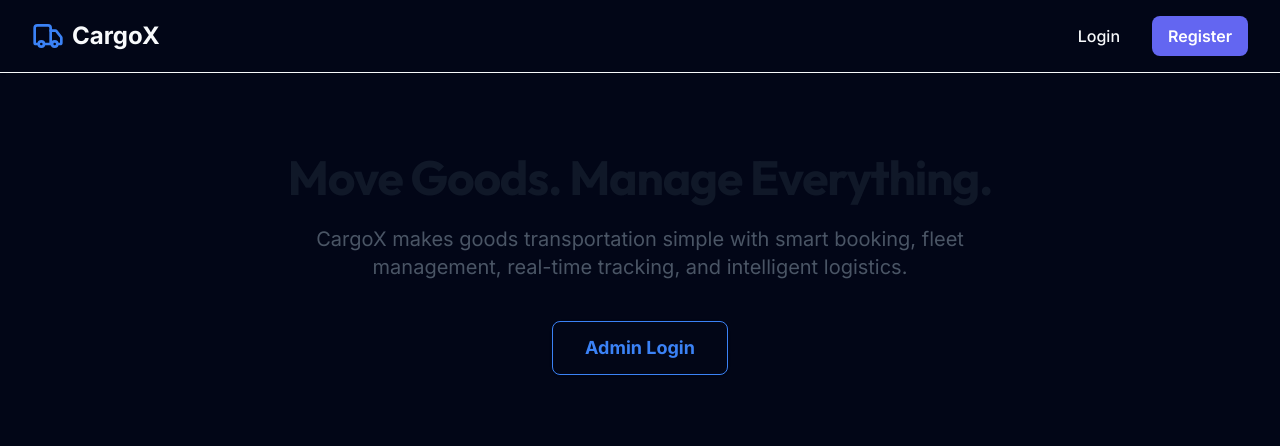
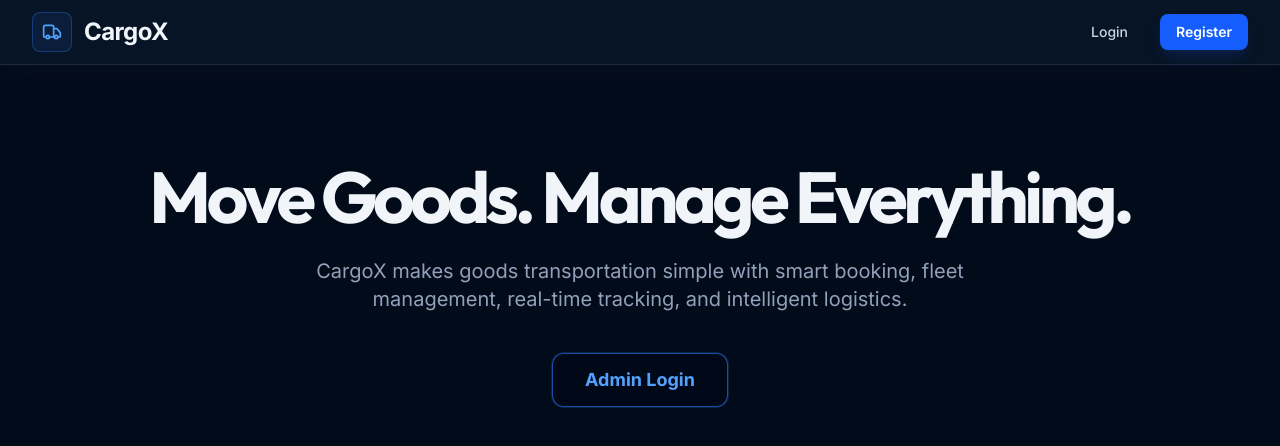
Before and after one commit to Srujankumar4346/CargoX, a React (Vite) app in the folder admin-frontend/: page / in a window 1280 px wide. Shown: the top 446 px of the page. Built offline with nearby package versions, Linux system fonts and the light colour scheme; no server answers.

Commit message:
admin access changing admin + drivers

```diff
--- a/admin-frontend/src/App.tsx
+++ b/admin-frontend/src/App.tsx
@@ -4,12 +4,18 @@ import { useAuth } from "@clerk/react";
 import LandingPage from "./pages/LandingPage";
 import AdminDashboard from "./pages/admin/AdminDashboard";
 import DriverWorkspace from "./pages/driver/DriverWorkspace";
-import { api } from "./services/api";
+import { api, setTokenGetter } from "./services/api";
 
 function RoleGate({ allowedRole, children }: { allowedRole: "ADMIN" | "DRIVER"; children: React.ReactNode }) {
-  const { isLoaded, isSignedIn } = useAuth();
+  const { isLoaded, isSignedIn, getToken } = useAuth();
   const [role, setRole] = useState<"ADMIN" | "DRIVER" | null>(null);
   const [loading, setLoading] = useState(true);
+
+  useEffect(() => {
+    if (getToken) {
+      setTokenGetter(getToken);
+    }
+  }, [getToken]);
 
   useEffect(() => {
     let mounted = true;
@@ -59,6 +65,14 @@ function RoleGate({ allowedRole, children }: { allowedRole: "ADMIN" | "DRIVER";
 }
 
 function App() {
+  const { getToken } = useAuth();
+
+  useEffect(() => {
+    if (getToken) {
+      setTokenGetter(getToken);
+    }
+  }, [getToken]);
+
   // Enforce dark mode by default unless user has saved 'light'
   useEffect(() => {
     const savedTheme = localStorage.getItem('theme');
--- a/admin-frontend/src/pages/LandingPage.tsx
+++ b/admin-frontend/src/pages/LandingPage.tsx
@@ -1,51 +1,83 @@
 import { Link } from "react-router-dom";
 import { Truck } from "lucide-react";
-import { Show, SignInButton, SignUpButton, UserButton } from "@clerk/react";
+import { Show, SignInButton, SignUpButton, UserButton, useAuth } from "@clerk/react";
+import { useEffect, useState } from "react";
+import { api } from "../services/api";
 
 export default function LandingPage() {
+  const { isLoaded, isSignedIn } = useAuth();
+  const [role, setRole] = useState<"ADMIN" | "DRIVER" | null>(null);
+
+  useEffect(() => {
+    if (!isLoaded || !isSignedIn) {
+      setRole(null);
+      return;
+    }
+
+    let mounted = true;
+    api.getCurrentUserProfile()
+      .then((user) => {
+        if (mounted) setRole(user.role);
+      })
+      .catch(() => {
+        if (mounted) setRole(null);
+      });
+
+    return () => {
+      mounted = false;
+    };
+  }, [isLoaded, isSignedIn]);
+
+  const dashboardLink = role === "DRIVER" ? "/driver" : "/admin";
+  const dashboardLabel = role === "DRIVER" ? "Go to Driver Dashboard" : "Go to Admin Dashboard";
+
   return (
-    <div className="min-h-screen bg-[var(--bg-primary)]">
-      <header className="bg-[var(--bg-secondary)] shadow-sm sticky top-0 z-10 border-b border-[var(--border-color)]">
-        <div className="max-w-7xl mx-auto px-4 sm:px-6 lg:px-8 py-4 flex justify-between items-center">
-          <div className="flex items-center gap-2">
-            <Truck className="h-8 w-8 text-[var(--accent)]" />
-            <span className="text-2xl font-bold text-[var(--text-primary)]">CargoX</span>
+    <div className="min-h-screen bg-[#020b1a] text-slate-100">
+      <header className="border-b border-slate-800 bg-[#071425] shadow-[0_8px_20px_rgba(15,23,42,0.35)] sticky top-0 z-10">
+        <div className="mx-auto flex max-w-7xl items-center justify-between px-4 py-3 sm:px-6 lg:px-8">
+          <div className="flex items-center gap-3">
+            <div className="flex h-10 w-10 items-center justify-center rounded-lg border border-blue-500/30 bg-blue-500/10">
+              <Truck className="h-5 w-5 text-blue-400" />
+            </div>
+            <span className="text-2xl font-bold tracking-tight text-slate-100">CargoX</span>
           </div>
-          <div className="flex gap-4 items-center">
+          <div className="flex items-center gap-4">
             <Show when="signed-out">
               <SignInButton mode="modal">
-                <button className="text-[var(--text-secondary)] hover:text-[var(--text-primary)] font-medium px-4 py-2">Login</button>
+                <button className="rounded-lg px-4 py-2 text-sm font-medium text-slate-300 transition hover:text-white">Login</button>
               </SignInButton>
               <SignUpButton mode="modal">
-                <button className="btn-primary">Register</button>
+                <button className="rounded-lg bg-blue-600 px-4 py-2 text-sm font-semibold text-white shadow-lg shadow-blue-900/30 transition hover:bg-blue-500">Register</button>
               </SignUpButton>
             </Show>
             <Show when="signed-in">
-              <Link to="/admin" className="text-[var(--text-secondary)] hover:text-[var(--text-primary)] font-medium px-4 py-2 mr-4">Dashboard</Link>
+              <Link to={dashboardLink} className="mr-2 rounded-lg px-4 py-2 text-sm font-medium text-slate-300 transition hover:text-white">
+                {role === "DRIVER" ? "Driver Dashboard" : "Dashboard"}
+              </Link>
               <UserButton />
             </Show>
           </div>
         </div>
       </header>
 
-      <main className="max-w-7xl mx-auto px-4 sm:px-6 lg:px-8 py-20 text-center">
-        <h1 className="text-5xl font-extrabold text-gray-900 mb-6 tracking-tight">
+      <main className="mx-auto flex max-w-7xl flex-col items-center px-4 py-24 text-center sm:px-6 lg:px-8">
+        <h1 className="mb-6 text-5xl font-bold tracking-[-0.06em] text-slate-100 sm:text-6xl md:text-7xl">
           Move Goods. Manage Everything.
         </h1>
-        <p className="text-xl text-gray-600 mb-10 max-w-2xl mx-auto">
+        <p className="mx-auto mb-10 max-w-3xl text-lg text-slate-400 sm:text-xl">
           CargoX makes goods transportation simple with smart booking, fleet management, real-time tracking, and intelligent logistics.
         </p>
-        <div className="flex justify-center gap-6">
+        <div className="flex justify-center">
           <Show when="signed-out">
             <SignInButton mode="modal">
-              <button className="bg-[var(--bg-primary)] text-[var(--accent)] border border-[var(--accent)] px-8 py-3 rounded-lg text-lg font-bold hover:bg-[var(--bg-secondary)] transition shadow-sm">
+              <button className="rounded-xl border border-blue-500/60 bg-slate-950/40 px-8 py-3 text-lg font-bold text-blue-400 shadow-[0_0_0_1px_rgba(59,130,246,0.2)] transition hover:border-blue-400 hover:bg-slate-900/80 hover:text-blue-300">
                 Admin Login
               </button>
             </SignInButton>
           </Show>
           <Show when="signed-in">
-            <Link to="/admin" className="bg-[var(--bg-primary)] text-[var(--accent)] border border-[var(--accent)] px-8 py-3 rounded-lg text-lg font-bold hover:bg-[var(--bg-secondary)] transition shadow-sm">
-              Go to Admin Dashboard
+            <Link to={dashboardLink} className="rounded-xl border border-blue-500/60 bg-slate-950/40 px-8 py-3 text-lg font-bold text-blue-400 shadow-[0_0_0_1px_rgba(59,130,246,0.2)] transition hover:border-blue-400 hover:bg-slate-900/80 hover:text-blue-300">
+              {dashboardLabel}
             </Link>
           </Show>
         </div>
```
